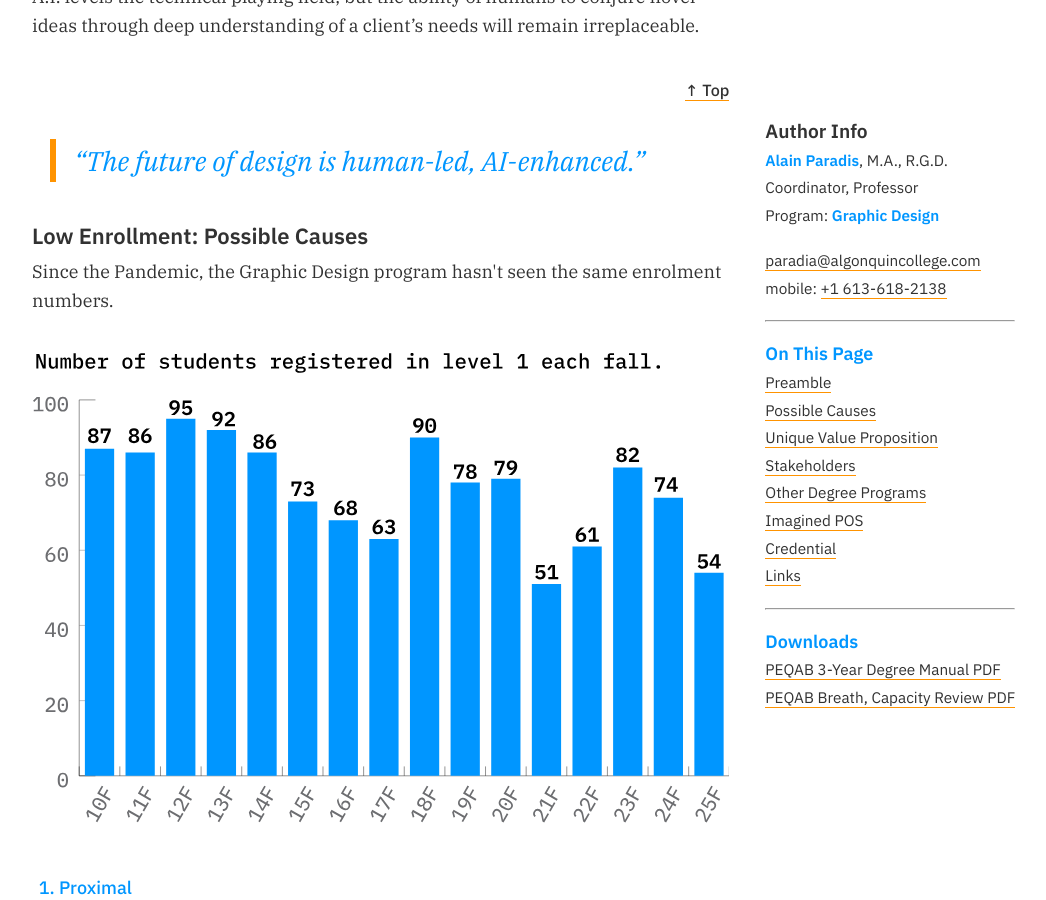
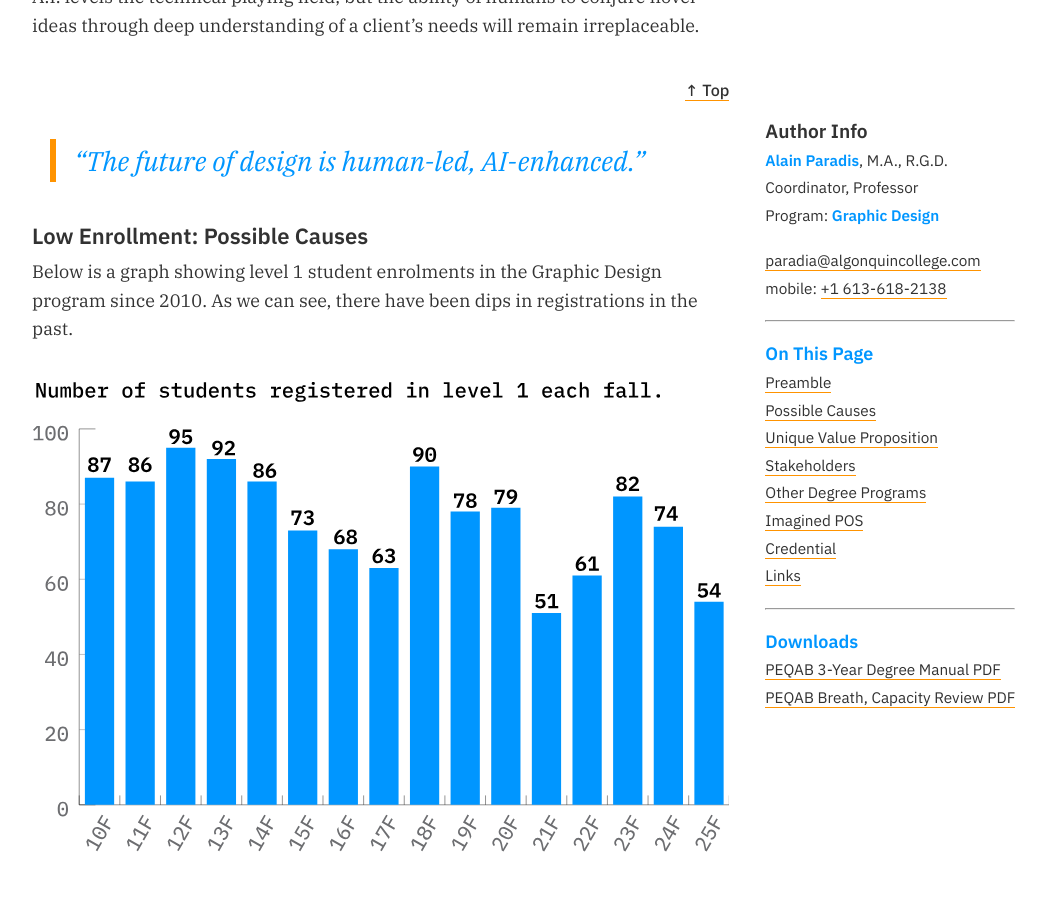
Before and after one commit to AlainParadis/program-transformation, a Jekyll site: the page built from index.md, in a window 1280 px wide and 900 px high, scrolled down 1332 px. Shown: the whole window, without its empty margins (76-1122 px from the left). Built offline with Jekyll 4.4.1, drawn with Linux system fonts in a browser that asks for light colours.

Commit message:
Clarify causes text to reference enrollment graph
Replace a vague pandemic-era sentence with a specific description of the embedded SVG: it now explains the graph shows level 1 student enrolments in the Graphic Design program since 2010. Improves clarity by pointing readers to the visual data rather than attributing changes solely to the pandemic.

```diff
--- a/_includes/causes.html
+++ b/_includes/causes.html
@@ -2,7 +2,7 @@
 	<a name="causes">Low Enrollment: Possible Causes</a>
 </h4>
 <p>
-Since the Pandemic, the Graphic Design program hasn't seen the same enrolment numbers.
+Below is a graph showing level 1 student enrolments in the Graphic Design program since 2010. As we can see, there have been dips in registrations in the past.
 </p>
 {% include svg/student-registration-numbers.svg %}
 <!--
```
